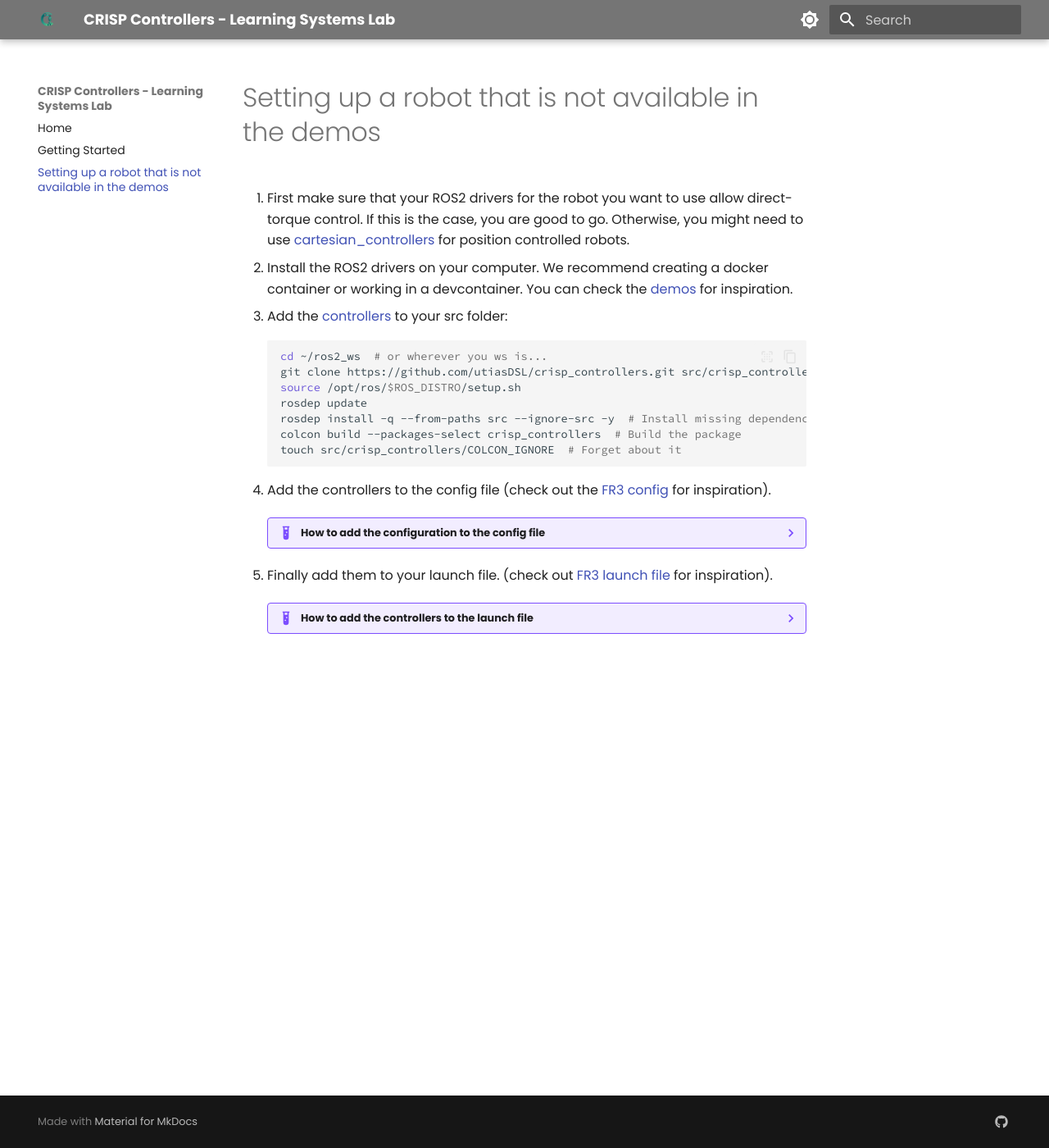
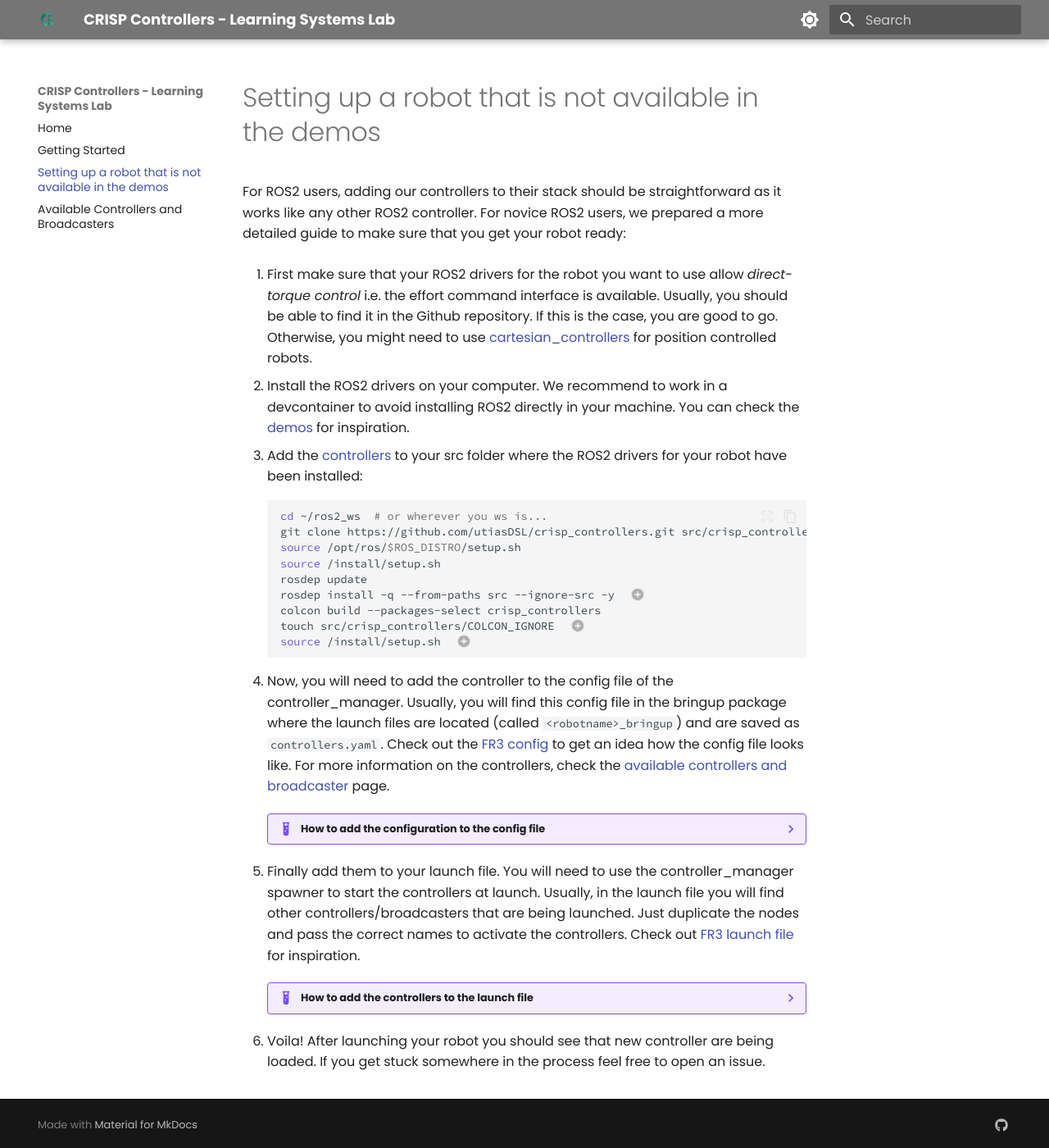
Before and after one commit to zordicom/crisp_controllers, an MkDocs documentation site: the page built from docs/new_robot_setup.md, in a window 1280 px wide and 1400 px high. Shown: the whole window at 82% size. Built offline with MkDocs 1.6.1 and Material for MkDocs 9.7.7, drawn with Linux system fonts in a browser that asks for light colours.

Commit message:
updated site

````diff
--- a/docs/new_robot_setup.md
+++ b/docs/new_robot_setup.md
@@ -1,19 +1,36 @@
+For ROS2 users, adding our controllers to their stack should be straightforward as it works like any other ROS2 controller.
+For novice ROS2 users, we prepared a more detailed guide to make sure that you get your robot ready:
 
-1. First make sure that your ROS2 drivers for the robot you want to use allow direct-torque control. If this is the case, you are good to go.
+1. First make sure that your ROS2 drivers for the robot you want to use allow *direct-torque control* i.e. the effort command interface is available.
+Usually, you should be able to find it in the Github repository.
+If this is the case, you are good to go.
 Otherwise, you might need to use [cartesian_controllers](https://github.com/fzi-forschungszentrum-informatik/cartesian_controllers) for position controlled robots.
 
-1. Install the ROS2 drivers on your computer. We recommend creating a docker container or working in a devcontainer. You can check the [demos](https://github.com/utiasDLS/crisp_controllers_demos) for inspiration.
-3. Add the [controllers](https://github.com/utiasDSL/crisp_controllers) to your src folder:
-```bash
-cd ~/ros2_ws  # or wherever you ws is...
-git clone https://github.com/utiasDSL/crisp_controllers.git src/crisp_controllers
-source /opt/ros/$ROS_DISTRO/setup.sh
-rosdep update
-rosdep install -q --from-paths src --ignore-src -y  # Install missing dependencies
-colcon build --packages-select crisp_controllers  # Build the package
-touch src/crisp_controllers/COLCON_IGNORE  # Forget about it
-```
-4. Add the controllers to the config file (check out the [FR3 config](https://github.com/utiasDSL/crisp_controllers_demos/blob/main/crisp_controllers_robot_demos/config/fr3/controllers.yaml) for inspiration).
+1. Install the ROS2 drivers on your computer.
+We recommend to work in a devcontainer to avoid installing ROS2 directly in your machine.
+You can check the [demos](https://github.com/utiasDLS/crisp_controllers_demos) for inspiration.
+
+3. Add the [controllers](https://github.com/utiasDSL/crisp_controllers) to your src folder where the ROS2 drivers for your robot have been installed:
+    ```bash
+    cd ~/ros2_ws  # or wherever you ws is...
+    git clone https://github.com/utiasDSL/crisp_controllers.git src/crisp_controllers
+    source /opt/ros/$ROS_DISTRO/setup.sh
+    source /install/setup.sh
+    rosdep update
+    rosdep install -q --from-paths src --ignore-src -y  # (1)!
+    colcon build --packages-select crisp_controllers
+    touch src/crisp_controllers/COLCON_IGNORE  # (2)!
+    source /install/setup.sh  # (3)!
+    ```
+
+    1. This line will make sure that all missing dependencies are installed
+    2. By adding this file, the controller will not be built over and over
+    3. Don't forget to source again to make sure that ROS2 can find the new package
+
+4. Now, you will need to add the controller to the config file of the controller_manager.
+Usually, you will find this config file in the bringup package where the launch files are located (called `<robotname>_bringup`) and are saved as `controllers.yaml`.
+Check out the [FR3 config](https://github.com/utiasDSL/crisp_controllers_demos/blob/main/crisp_controllers_robot_demos/config/fr3/controllers.yaml) to get an idea how the config file looks like.
+For more information on the controllers, check the [available controllers and broadcaster](controllers.md) page.
 
     ??? example "How to add the configuration to the config file"
 
@@ -127,7 +144,11 @@ touch src/crisp_controllers/COLCON_IGNORE  # Forget about it
             use_local_jacobian: true
         ```
 
-5. Finally add them to your launch file. (check out [FR3 launch file](https://github.com/utiasDSL/crisp_controllers_demos/blob/main/crisp_controllers_robot_demos/launch/franka.launch.py) for inspiration).
+5. Finally add them to your launch file.
+    You will need to use the controller_manager spawner to start the controllers at launch.
+    Usually, in the launch file you will find other controllers/broadcasters that are being launched.
+    Just duplicate the nodes and pass the correct names to activate the controllers.
+    Check out [FR3 launch file](https://github.com/utiasDSL/crisp_controllers_demos/blob/main/crisp_controllers_robot_demos/launch/franka.launch.py) for inspiration.
 
     ??? example "How to add the controllers to the launch file"
         Add the following nodes to the launch description:
@@ -160,3 +181,5 @@ touch src/crisp_controllers/COLCON_IGNORE  # Forget about it
         ),
         ...
         ```
+
+6. Voila! After launching your robot you should see that new controller are being loaded. If you get stuck somewhere in the process feel free to open an issue.
--- a/mkdocs.yml
+++ b/mkdocs.yml
@@ -3,6 +3,8 @@ nav:
   - Home: index.md
   - Getting Started: getting_started.md
   - Setting up a robot that is not available in the demos: new_robot_setup.md
+  - Available Controllers and Broadcasters: controllers.md
+  # - Test: crisp_controllers/classes.md
 
 theme:
   name: material
@@ -44,12 +46,11 @@ plugins:
   # - mkdoxy:
   #     projects:
   #       crisp_controllers: # name of project must be alphanumeric + numbers (without spaces)
-  #         src-dirs: crisp_controllers
+  #         src-dirs: .
   #         full-doc: True # if you want to generate full documentation
   #         doxy-cfg: # standard doxygen configuration (key: value)
   #           FILE_PATTERNS: "*.cpp *.h*" # specify file patterns to filter out
   #           RECURSIVE: True # recursive search in source directorie
-
 
 
 extra:
--- a/pyproject.toml
+++ b/pyproject.toml
@@ -7,4 +7,5 @@ requires-python = ">=3.11"
 dependencies = [
     "mkdocs>=1.6.1",
     "mkdocs-material>=9.6.15",
+    "mkdoxy>=1.2.7",
 ]
````
Also changed, not shown: docs/controllers.md (added, +3 -0 lines), docs/getting_started.md (+1 -0 lines), docs/index.md (+5 -4 lines), 1 other file.
